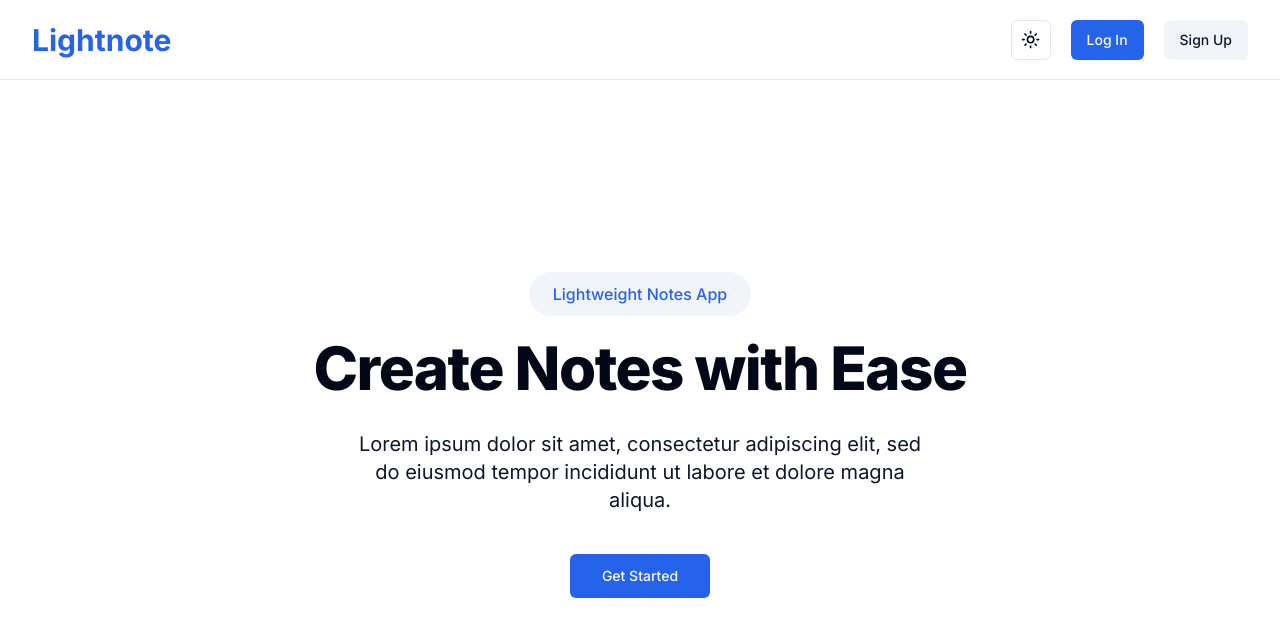
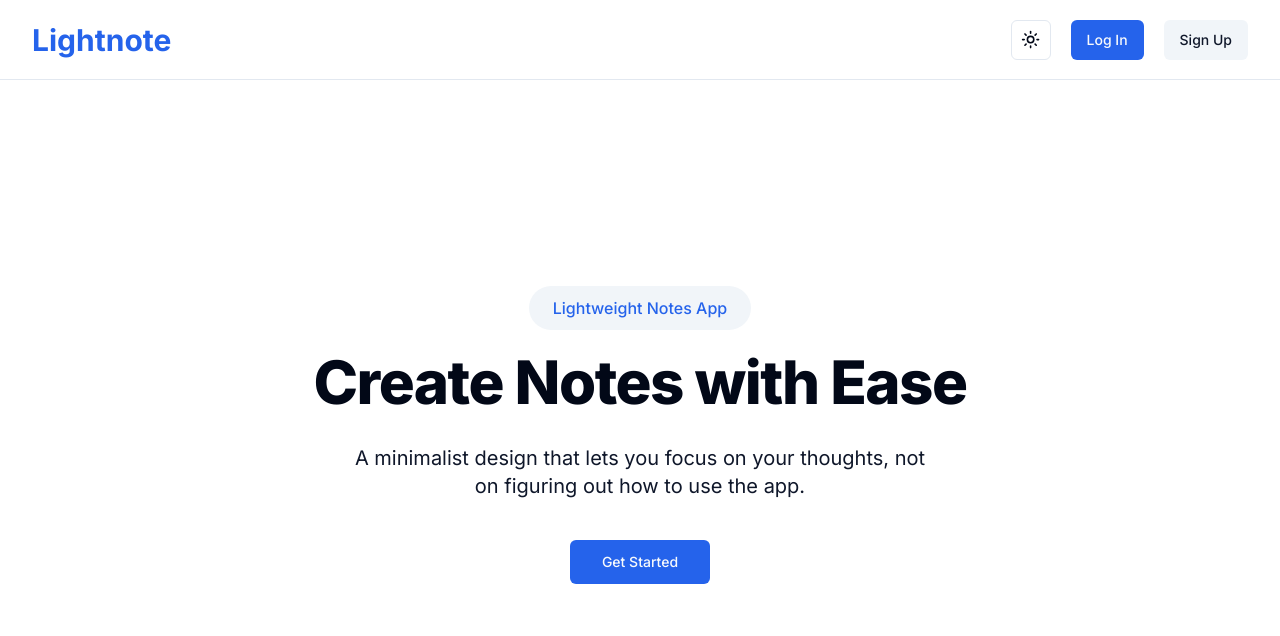
Before and after one commit to mingsonleung/light-note, a Next.js app: page / in a window 1280 px wide. Shown: the top 636 px of the page. Built offline with nearby package versions, Linux system fonts and the light colour scheme; no server answers.

Commit message:
Updated hero description

```diff
--- a/app/page.tsx
+++ b/app/page.tsx
@@ -25,8 +25,8 @@ export default async function Home() {
               Create Notes with Ease
             </h1>
             <p className="max-w-xl mx-auto mt-8 text-base lg:text-xl text-secondary-foreground">
-              Lorem ipsum dolor sit amet, consectetur adipiscing elit, sed do
-              eiusmod tempor incididunt ut labore et dolore magna aliqua.
+              A minimalist design that lets you focus on your thoughts, not on
+              figuring out how to use the app.
             </p>
           </div>
           <div className="flex justify-center max-w-sm mx-auto mt-10">
```
